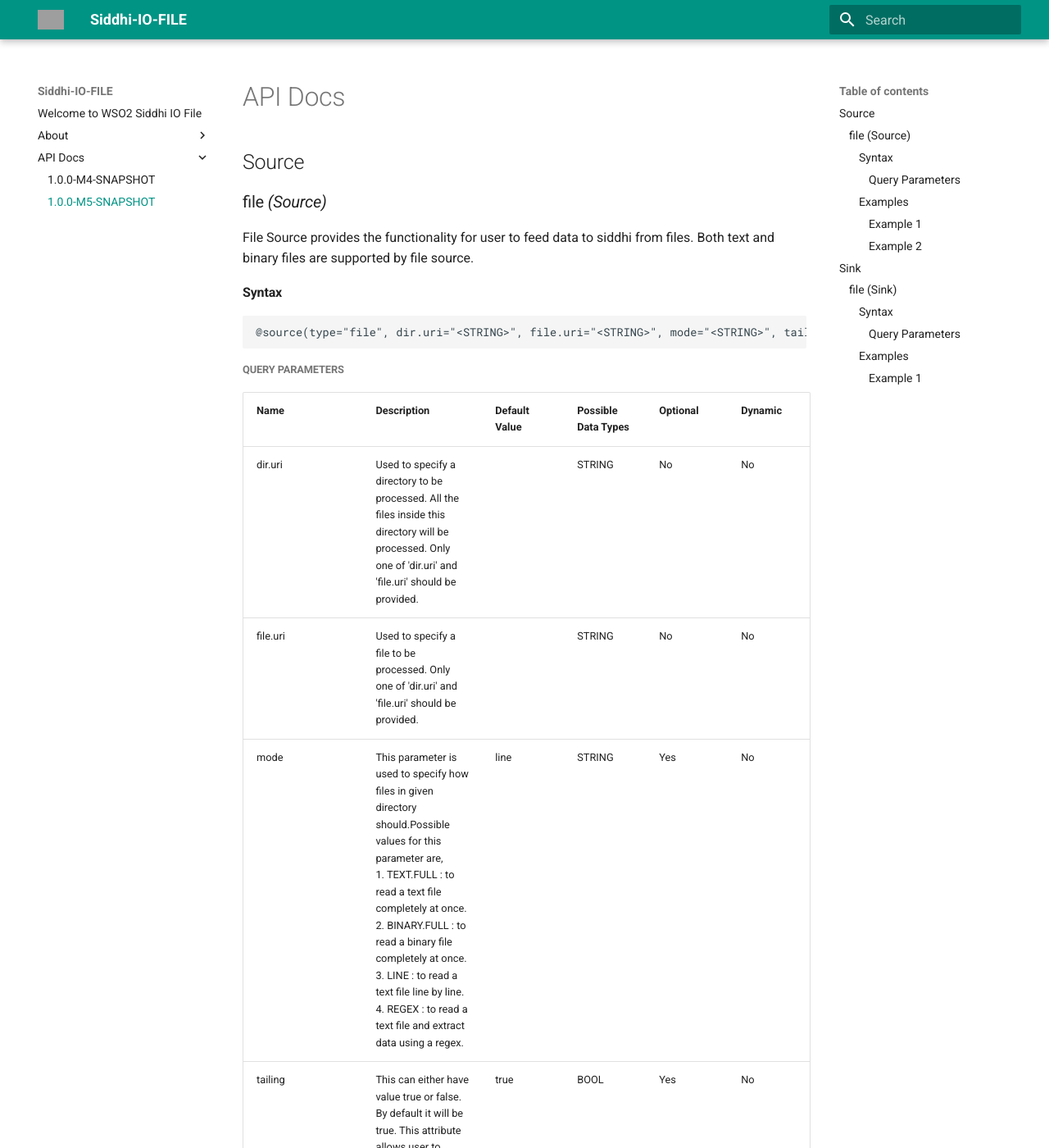
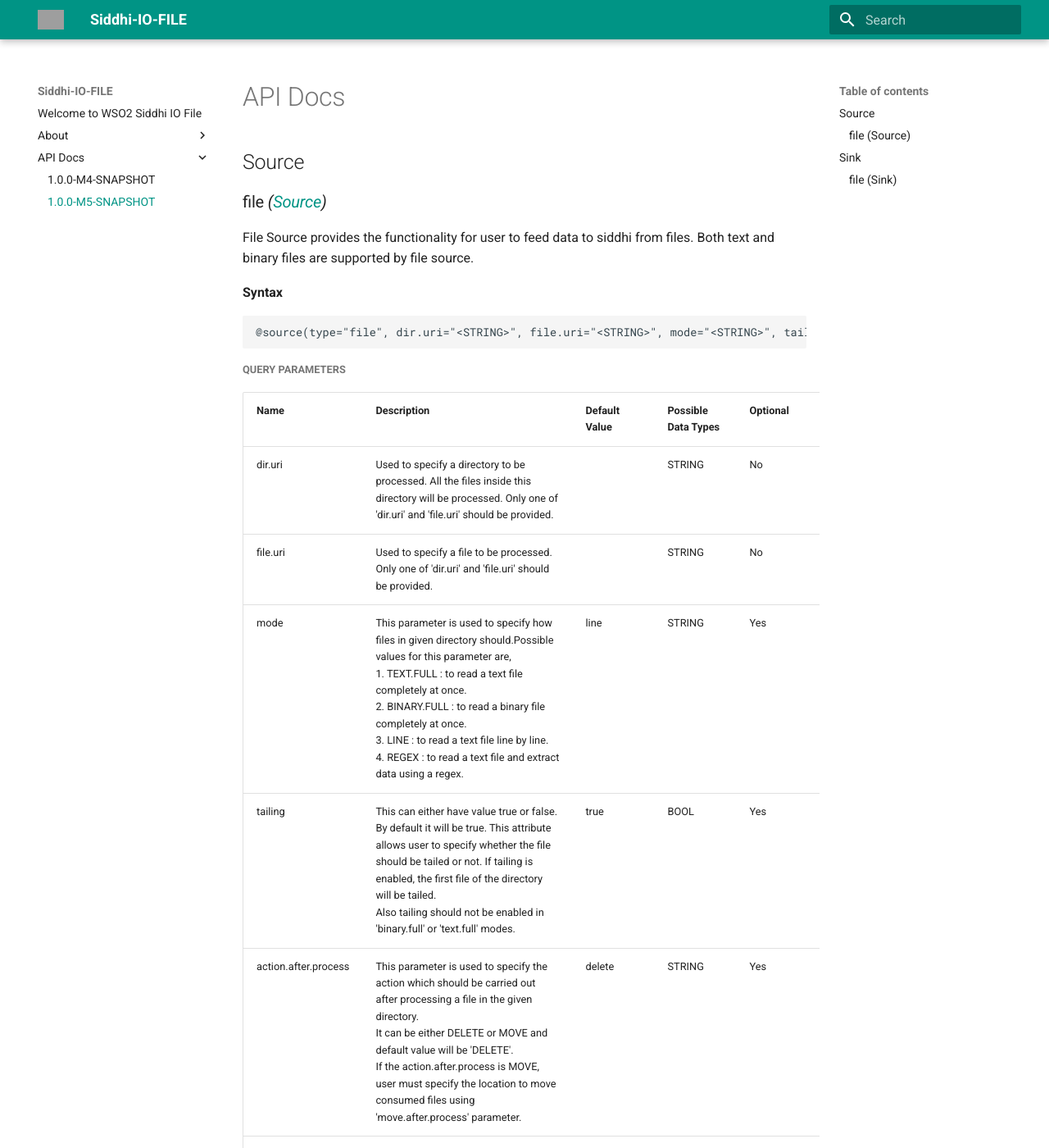
Before and after one commit to siddhi-io/siddhi-io-file, an MkDocs documentation site: the page built from docs/api/1.0.0-M5-SNAPSHOT.md, in a window 1280 px wide and 1400 px high. Shown: the whole window at 82% size. Built offline with MkDocs 1.6.1 and Material for MkDocs 9.7.7, drawn with Linux system fonts in a browser that asks for light colours; old or Windows-style settings are respelled for this version of MkDocs; some of the changed text lies outside the part shown; grey boxes are pictures that could not be loaded.

````diff
--- a/docs/api/1.0.0-M5-SNAPSHOT.md
+++ b/docs/api/1.0.0-M5-SNAPSHOT.md
@@ -2,147 +2,140 @@
 
 ## Source
 
-### file _(Source)_
+### file *(<a target="_blank" href="https://wso2.github.io/siddhi/documentation/siddhi-4.0/#sources">Source</a>)*
 
 <p style="word-wrap: break-word">File Source provides the functionality for user to feed data to siddhi from files. Both text and binary files are supported by file source.</p>
 
-#### Syntax
-
+<span id="syntax" class="md-typeset" style="display: block; font-weight: bold;">Syntax</span>
 ```
 @source(type="file", dir.uri="<STRING>", file.uri="<STRING>", mode="<STRING>", tailing="<BOOL>", action.after.process="<STRING>", action.after.failure="<STRING>", move.after.process="<STRING>", move.after.failure="<STRING>", move.after.failure="<STRING>", begin.regex="<STRING>", end.regex="<STRING>", file.polling.interval="<STRING>", dir.polling.interval="<STRING>", @map(...)))
 ```
 
-##### Query Parameters
-
+<span id="query-parameters" class="md-typeset" style="display: block; color: rgba(0, 0, 0, 0.54); font-size: 12.8px; font-weight: bold;">QUERY PARAMETERS</span>
 <table>
     <tr>
         <th>Name</th>
-        <th>Description</th>
+        <th style="min-width: 20em">Description</th>
         <th>Default Value</th>
         <th>Possible Data Types</th>
         <th>Optional</th>
         <th>Dynamic</th>
     </tr>
     <tr>
-        <td valign="top">dir.uri</td>
-        <td valign="top"><p style="word-wrap: break-word">Used to specify a directory to be processed. All the files inside this directory will be processed. Only one of 'dir.uri' and 'file.uri' should be provided.</p></td>
-        <td valign="top"></td>
-        <td valign="top">STRING</td>
-        <td valign="top">No</td>
-        <td valign="top">No</td>
+        <td style="vertical-align: top">dir.uri</td>
+        <td style="vertical-align: top; word-wrap: break-word">Used to specify a directory to be processed. All the files inside this directory will be processed. Only one of 'dir.uri' and 'file.uri' should be provided.</td>
+        <td style="vertical-align: top"></td>
+        <td style="vertical-align: top">STRING</td>
+        <td style="vertical-align: top">No</td>
+        <td style="vertical-align: top">No</td>
     </tr>
     <tr>
-        <td valign="top">file.uri</td>
-        <td valign="top"><p style="word-wrap: break-word">Used to specify a file to be processed.  Only one of 'dir.uri' and 'file.uri' should be provided.</p></td>
-        <td valign="top"></td>
-        <td valign="top">STRING</td>
-        <td valign="top">No</td>
-        <td valign="top">No</td>
+        <td style="vertical-align: top">file.uri</td>
+        <td style="vertical-align: top; word-wrap: break-word">Used to specify a file to be processed.  Only one of 'dir.uri' and 'file.uri' should be provided.</td>
+        <td style="vertical-align: top"></td>
+        <td style="vertical-align: top">STRING</td>
+        <td style="vertical-align: top">No</td>
+        <td style="vertical-align: top">No</td>
     </tr>
     <tr>
-        <td valign="top">mode</td>
-        <td valign="top"><p style="word-wrap: break-word">This parameter is used to specify how files in given directory should.Possible values for this parameter are,<br>1. TEXT.FULL : to read a text file completely at once.<br>2. BINARY.FULL : to read a binary file completely at once.<br>3. LINE : to read a text file line by line.<br>4. REGEX : to read a text file and extract data using a regex.<br></p></td>
-        <td valign="top">line</td>
-        <td valign="top">STRING</td>
-        <td valign="top">Yes</td>
-        <td valign="top">No</td>
+        <td style="vertical-align: top">mode</td>
+        <td style="vertical-align: top; word-wrap: break-word">This parameter is used to specify how files in given directory should.Possible values for this parameter are,<br>1. TEXT.FULL : to read a text file completely at once.<br>2. BINARY.FULL : to read a binary file completely at once.<br>3. LINE : to read a text file line by line.<br>4. REGEX : to read a text file and extract data using a regex.<br></td>
+        <td style="vertical-align: top">line</td>
+        <td style="vertical-align: top">STRING</td>
+        <td style="vertical-align: top">Yes</td>
+        <td style="vertical-align: top">No</td>
     </tr>
     <tr>
-        <td valign="top">tailing</td>
-        <td valign="top"><p style="word-wrap: break-word">This can either have value true or false. By default it will be true. This attribute allows user to specify whether the file should be tailed or not. If tailing is enabled, the first file of the directory will be tailed.<br>Also tailing should not be enabled in 'binary.full' or 'text.full' modes.</p></td>
-        <td valign="top">true</td>
-        <td valign="top">BOOL</td>
-        <td valign="top">Yes</td>
-        <td valign="top">No</td>
+        <td style="vertical-align: top">tailing</td>
+        <td style="vertical-align: top; word-wrap: break-word">This can either have value true or false. By default it will be true. This attribute allows user to specify whether the file should be tailed or not. If tailing is enabled, the first file of the directory will be tailed.<br>Also tailing should not be enabled in 'binary.full' or 'text.full' modes.</td>
+        <td style="vertical-align: top">true</td>
+        <td style="vertical-align: top">BOOL</td>
+        <td style="vertical-align: top">Yes</td>
+        <td style="vertical-align: top">No</td>
     </tr>
     <tr>
-        <td valign="top">action.after.process</td>
-        <td valign="top"><p style="word-wrap: break-word">This parameter is used to specify the action which should be carried out after processing a file in the given directory. <br>It can be either DELETE or MOVE and default value will be 'DELETE'.<br>If the action.after.process is MOVE, user must specify the location to move consumed files using 'move.after.process' parameter.</p></td>
-        <td valign="top">delete</td>
-        <td valign="top">STRING</td>
-        <td valign="top">Yes</td>
-        <td valign="top">No</td>
+        <td style="vertical-align: top">action.after.process</td>
+        <td style="vertical-align: top; word-wrap: break-word">This parameter is used to specify the action which should be carried out after processing a file in the given directory. <br>It can be either DELETE or MOVE and default value will be 'DELETE'.<br>If the action.after.process is MOVE, user must specify the location to move consumed files using 'move.after.process' parameter.</td>
+        <td style="vertical-align: top">delete</td>
+        <td style="vertical-align: top">STRING</td>
+        <td style="vertical-align: top">Yes</td>
+        <td style="vertical-align: top">No</td>
     </tr>
     <tr>
-        <td valign="top">action.after.failure</td>
-        <td valign="top"><p style="word-wrap: break-word">This parameter is used to specify the action which should be carried out if a failure occurred during the process. It can be either DELETE or MOVE and default value will be 'DELETE'.<br>If the action.after.failure is MOVE, user must specify the location to move consumed files using 'move.after.failure' parameter.</p></td>
-        <td valign="top"></td>
-        <td valign="top">STRING</td>
-        <td valign="top">No</td>
-        <td valign="top">No</td>
+        <td style="vertical-align: top">action.after.failure</td>
+        <td style="vertical-align: top; word-wrap: break-word">This parameter is used to specify the action which should be carried out if a failure occurred during the process. It can be either DELETE or MOVE and default value will be 'DELETE'.<br>If the action.after.failure is MOVE, user must specify the location to move consumed files using 'move.after.failure' parameter.</td>
+        <td style="vertical-align: top"></td>
+        <td style="vertical-align: top">STRING</td>
+        <td style="vertical-align: top">No</td>
+        <td style="vertical-align: top">No</td>
     </tr>
     <tr>
-        <td valign="top">move.after.process</td>
-        <td valign="top"><p style="word-wrap: break-word">If action.after.process is MOVE, user must specify the location to move consumed files using 'move.after.process' parameter.</p></td>
-        <td valign="top"></td>
-        <td valign="top">STRING</td>
-        <td valign="top">No</td>
-        <td valign="top">No</td>
+        <td style="vertical-align: top">move.after.process</td>
+        <td style="vertical-align: top; word-wrap: break-word">If action.after.process is MOVE, user must specify the location to move consumed files using 'move.after.process' parameter.</td>
+        <td style="vertical-align: top"></td>
+        <td style="vertical-align: top">STRING</td>
+        <td style="vertical-align: top">No</td>
+        <td style="vertical-align: top">No</td>
     </tr>
     <tr>
-        <td valign="top">move.after.failure</td>
-        <td valign="top"><p style="word-wrap: break-word">If action.after.failure is MOVE, user must specify the location to move consumed files using 'move.after.failure' parameter.</p></td>
-        <td valign="top"></td>
-        <td valign="top">STRING</td>
-        <td valign="top">No</td>
-        <td valign="top">No</td>
+        <td style="vertical-align: top">move.after.failure</td>
+        <td style="vertical-align: top; word-wrap: break-word">If action.after.failure is MOVE, user must specify the location to move consumed files using 'move.after.failure' parameter.</td>
+        <td style="vertical-align: top"></td>
+        <td style="vertical-align: top">STRING</td>
+        <td style="vertical-align: top">No</td>
+        <td style="vertical-align: top">No</td>
     </tr>
     <tr>
-        <td valign="top">move.after.failure</td>
-        <td valign="top"><p style="word-wrap: break-word">If action.after.failure is MOVE, user must specify the location to move consumed files using 'move.after.failure' parameter.</p></td>
-        <td valign="top"></td>
-        <td valign="top">STRING</td>
-        <td valign="top">No</td>
-        <td valign="top">No</td>
+        <td style="vertical-align: top">move.after.failure</td>
+        <td style="vertical-align: top; word-wrap: break-word">If action.after.failure is MOVE, user must specify the location to move consumed files using 'move.after.failure' parameter.</td>
+        <td style="vertical-align: top"></td>
+        <td style="vertical-align: top">STRING</td>
+        <td style="vertical-align: top">No</td>
+        <td style="vertical-align: top">No</td>
     </tr>
     <tr>
-        <td valign="top">begin.regex</td>
-        <td valign="top"><p style="word-wrap: break-word">This will define the regex to be matched at the beginning of the retrieved content. </p></td>
-        <td valign="top">None</td>
-        <td valign="top">STRING</td>
-        <td valign="top">Yes</td>
-        <td valign="top">No</td>
+        <td style="vertical-align: top">begin.regex</td>
+        <td style="vertical-align: top; word-wrap: break-word">This will define the regex to be matched at the beginning of the retrieved content. </td>
+        <td style="vertical-align: top">None</td>
+        <td style="vertical-align: top">STRING</td>
+        <td style="vertical-align: top">Yes</td>
+        <td style="vertical-align: top">No</td>
     </tr>
     <tr>
-        <td valign="top">end.regex</td>
-        <td valign="top"><p style="word-wrap: break-word">This will define the regex to be matched at the end of the retrieved content. </p></td>
-        <td valign="top">None</td>
-        <td valign="top">STRING</td>
-        <td valign="top">Yes</td>
-        <td valign="top">No</td>
+        <td style="vertical-align: top">end.regex</td>
+        <td style="vertical-align: top; word-wrap: break-word">This will define the regex to be matched at the end of the retrieved content. </td>
+        <td style="vertical-align: top">None</td>
+        <td style="vertical-align: top">STRING</td>
+        <td style="vertical-align: top">Yes</td>
+        <td style="vertical-align: top">No</td>
     </tr>
     <tr>
-        <td valign="top">file.polling.interval</td>
-        <td valign="top"><p style="word-wrap: break-word">This parameter is used to specify the time period (in milliseconds) of a polling cycle for a file.</p></td>
-        <td valign="top">1000</td>
-        <td valign="top">STRING</td>
-        <td valign="top">Yes</td>
-        <td valign="top">No</td>
+        <td style="vertical-align: top">file.polling.interval</td>
+        <td style="vertical-align: top; word-wrap: break-word">This parameter is used to specify the time period (in milliseconds) of a polling cycle for a file.</td>
+        <td style="vertical-align: top">1000</td>
+        <td style="vertical-align: top">STRING</td>
+        <td style="vertical-align: top">Yes</td>
+        <td style="vertical-align: top">No</td>
     </tr>
     <tr>
-        <td valign="top">dir.polling.interval</td>
-        <td valign="top"><p style="word-wrap: break-word">This parameter is used to specify the time period (in milliseconds) of a polling cycle for a directory.</p></td>
-        <td valign="top">1000</td>
-        <td valign="top">STRING</td>
-        <td valign="top">Yes</td>
-        <td valign="top">No</td>
+        <td style="vertical-align: top">dir.polling.interval</td>
+        <td style="vertical-align: top; word-wrap: break-word">This parameter is used to specify the time period (in milliseconds) of a polling cycle for a directory.</td>
+        <td style="vertical-align: top">1000</td>
+        <td style="vertical-align: top">STRING</td>
+        <td style="vertical-align: top">Yes</td>
+        <td style="vertical-align: top">No</td>
     </tr>
 </table>
 
-
-
-#### Examples
-
-##### Example 1
-
+<span id="examples" class="md-typeset" style="display: block; font-weight: bold;">Examples</span>
+<span id="example-1" class="md-typeset" style="display: block; color: rgba(0, 0, 0, 0.54); font-size: 12.8px; font-weight: bold;">EXAMPLE 1</span>
 ```
 @source(type='file',mode='text.full', tailing='false', dir.uri='/abc/xyz',action.after.process='delete',@map(type='json'))
 define stream FooStream (symbol string, price float, volume long);
 ```
 <p style="word-wrap: break-word">Under above configuration, all the files in directory will be picked and read one by one.<br>In this case, it's assumed that all the files contains json valid json strings with keys 'symbol','price' and 'volume'.<br>Once a file is read, its content will be converted to an event using siddhi-map-json extension and then, that event will be received to the FooStream.<br>Finally, after reading is finished, the file will be deleted.</p>
 
-##### Example 2
-
+<span id="example-2" class="md-typeset" style="display: block; color: rgba(0, 0, 0, 0.54); font-size: 12.8px; font-weight: bold;">EXAMPLE 2</span>
 ```
 @source(type='file',mode='files.repo.line', tailing='true', dir.uri='/abc/xyz',@map(type='json'))
 define stream FooStream (symbol string, price float, volume long);
@@ -151,51 +144,45 @@ define stream FooStream (symbol string, price float, volume long);
 
 ## Sink
 
-### file _(Sink)_
+### file *(<a target="_blank" href="https://wso2.github.io/siddhi/documentation/siddhi-4.0/#sinks">Sink</a>)*
 
 <p style="word-wrap: break-word">File Sink can be used to publish (write) event data which is processed within siddhi to files. Siddhi-io-file sink provides support to write both textual and binary data into files</p>
 
-#### Syntax
-
+<span id="syntax" class="md-typeset" style="display: block; font-weight: bold;">Syntax</span>
 ```
 @sink(type="file", file.uri="<STRING>", append="<BOOL>", @map(...)))
 ```
 
-##### Query Parameters
-
+<span id="query-parameters" class="md-typeset" style="display: block; color: rgba(0, 0, 0, 0.54); font-size: 12.8px; font-weight: bold;">QUERY PARAMETERS</span>
 <table>
     <tr>
         <th>Name</th>
-        <th>Description</th>
+        <th style="min-width: 20em">Description</th>
         <th>Default Value</th>
         <th>Possible Data Types</th>
         <th>Optional</th>
         <th>Dynamic</th>
     </tr>
     <tr>
-        <td valign="top">file.uri</td>
-        <td valign="top"><p style="word-wrap: break-word">Used to specify the file for data to be written. </p></td>
-        <td valign="top"></td>
-        <td valign="top">STRING</td>
-        <td valign="top">No</td>
-        <td valign="top">Yes</td>
+        <td style="vertical-align: top">file.uri</td>
+        <td style="vertical-align: top; word-wrap: break-word">Used to specify the file for data to be written. </td>
+        <td style="vertical-align: top"></td>
+        <td style="vertical-align: top">STRING</td>
+        <td style="vertical-align: top">No</td>
+        <td style="vertical-align: top">Yes</td>
     </tr>
     <tr>
-        <td valign="top">append</td>
-        <td valign="top"><p style="word-wrap: break-word">This parameter is used to specify whether the data should be append to the file or not.If append = 'true', data will be write at the end of the file without changing the existing content.If file does not exist, a new fill will be crated and then data will be written.If append append = 'false', If given file exists, existing content will be deleted and then data will be written back to the file.If given file does not exist, a new file will be created and then data will be written on it.</p></td>
-        <td valign="top">true</td>
-        <td valign="top">BOOL</td>
-        <td valign="top">Yes</td>
-        <td valign="top">No</td>
+        <td style="vertical-align: top">append</td>
+        <td style="vertical-align: top; word-wrap: break-word">This parameter is used to specify whether the data should be append to the file or not.If append = 'true', data will be write at the end of the file without changing the existing content.If file does not exist, a new fill will be crated and then data will be written.If append append = 'false', If given file exists, existing content will be deleted and then data will be written back to the file.If given file does not exist, a new file will be created and then data will be written on it.</td>
+        <td style="vertical-align: top">true</td>
+        <td style="vertical-align: top">BOOL</td>
+        <td style="vertical-align: top">Yes</td>
+        <td style="vertical-align: top">No</td>
     </tr>
 </table>
 
-
-
-#### Examples
-
-##### Example 1
-
+<span id="examples" class="md-typeset" style="display: block; font-weight: bold;">Examples</span>
+<span id="example-1" class="md-typeset" style="display: block; color: rgba(0, 0, 0, 0.54); font-size: 12.8px; font-weight: bold;">EXAMPLE 1</span>
 ```
 @sink(type='file', @map(type='json'), append='false', file.uri='/abc/{{symbol}}.txt') define stream BarStream (symbol string, price float, volume long);
 ```
--- a/pom.xml
+++ b/pom.xml
@@ -128,7 +128,7 @@
     </dependencyManagement>
 
     <properties>
-        <siddhi.version>4.0.0-M28</siddhi.version>
+        <siddhi.version>4.0.0-M53</siddhi.version>
         <carbon.transport.version>4.4.15</carbon.transport.version>
         <testng.version>6.8</testng.version>
         <siddhi.map.json.version>4.0.3</siddhi.map.json.version>
````
Also changed, not shown: docs/index.md (+0 -5 lines).
